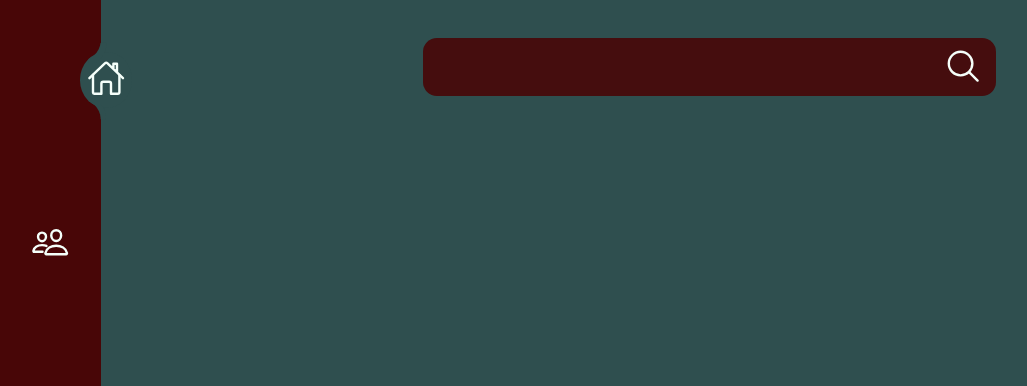
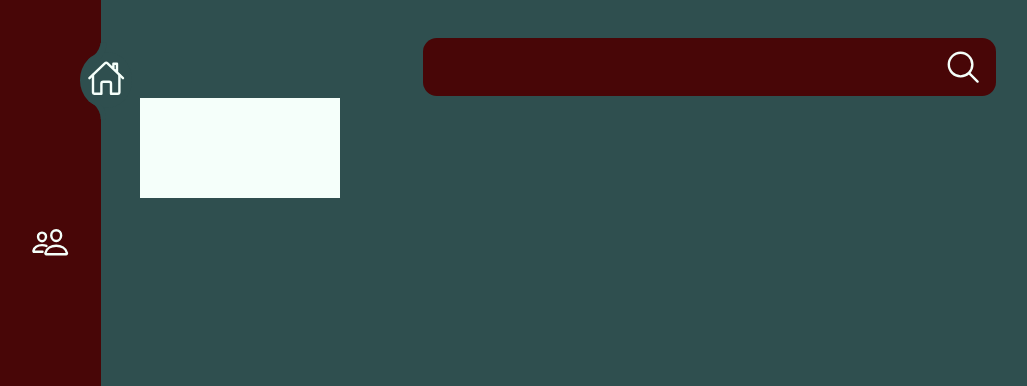
Before and after one commit to Gregory-Kimaru-K/adminReferb, a Django app: template admin/templates/body_temp/main.html in a window 1280 px wide. Shown: the part 102-488 px from the top of the page, without its empty margins (1-1028 px from the left). Run offline with Django 5.2, Linux system fonts and the light colour scheme; the template is opened without the code that fills it: most values are stand-ins (such as "Sample title", 1, 10 or a date in 2020).

Commit message:
Activity bar and searchbox

```diff
--- a/admin/static/styles.css
+++ b/admin/static/styles.css
@@ -304,28 +304,41 @@ User Activity Section
     flex-direction: column;
 }
 
-.user_activity .search {
+.user_activity .searchbar {
     position: relative;
     top: 40px;
+    display: flex;
+    justify-content: center;
+}
+
+.user_activity .searchbar .search {
     align-self: center;
     text-align: center;
     width: 50%;
     height: 56px;
     font-size: 1.6rem;
     border: none;
+    background: var(--color2);
     border-radius: 14px;
-    background: rgba(72,6,7, 0.9);
     color: var(--color7);
 }
 
-.user_activity .search:focus {
+.whitness .user_activity .searchbar .search {
+    background: var(--color5);
+}
+
+.whitness .user_activity .searchbar .search:focus {
+    background: var(--color4);
+}
+
+.user_activity .searchbar .search:focus {
     background: var(--color3);
     outline: none;
 }
 
 .user_activity .search_icon {
     position: absolute;
-    top: 84%;
+    top: 18%;
     right: 26%;
     z-index: 300;
     font-size: 2.4rem;
@@ -335,3 +348,14 @@ User Activity Section
 .whitness .user_activity .search_icon {
     color: var(--color7);
 }
+
+.user_activity .activity {
+    position: relative;
+    top: 42px;
+}
+
+.user_activity .activity .day_activity {
+    width: 200px;
+    height: 100px;
+    background: var(--color7);
+}
--- a/admin/templates/body_temp/main.html
+++ b/admin/templates/body_temp/main.html
@@ -1,10 +1,21 @@
 {% extends '../base.html' %}
 {% block content %}
 <div class="user_activity">
-    <input class="search" type="text">
-    <ion-icon class="search_icon" name="search-outline"></ion-icon>
-    <div class="day_activity"></div>
-    <div class="week_activity"></div>
+    <div class="searchbar">
+        <input class="search" type="text">
+        <ion-icon class="search_icon" name="search-outline"></ion-icon>
+    </div>
+    <div class="activity">
+        <div class="day_activity"></div>
+        <div class="week_activity"></div>
+    </div>
     <div class="user_reg"></div>
 </div>
+<script>
+    const searchInput = document.querySelector('.search');
+    const searchIcon = document.querySelector('.search_icon');
+    searchIcon.addEventListener('click', function(){
+        searchInput.focus();
+    })
+</script>
 {% endblock %}
```
